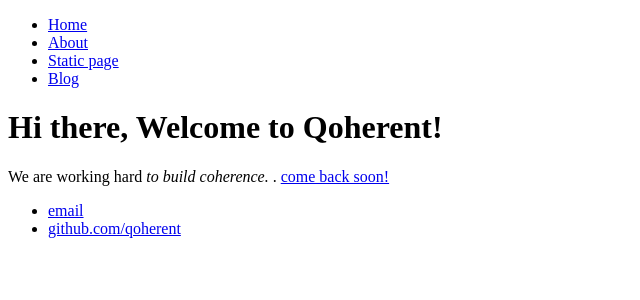
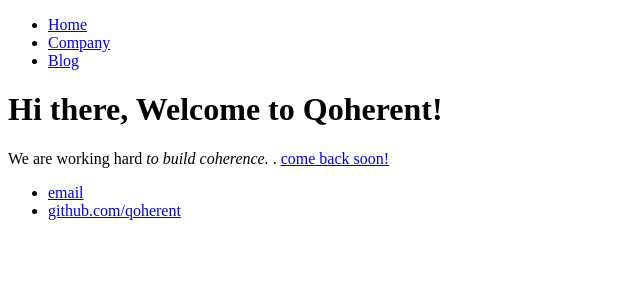
Before and after one commit to abeigi/ab, a Jekyll site: the page built from index.html, in a window 1280 px wide. Shown: the top 300 px of the page, without its empty margins (0-640 px from the left). Built offline with Jekyll 4.4.1, drawn with Linux system fonts in a browser that asks for light colours.

Commit message:
Update default.html

```diff
--- a/_layouts/default.html
+++ b/_layouts/default.html
@@ -9,8 +9,8 @@
 			<nav>
 	    		<ul>
 	        		<li><a href="/">Home</a></li>
-		        	<li><a href="/about">About</a></li>
-	        		<li><a href="/Static">Static page</a></li>
+		        	<li><a href="/Company">Company</a></li>
+	      <!--   		<li><a href="/Static">Static page</a></li> -->
 	        		<li><a href="/blog">Blog</a></li>
 	    		</ul>
 			</nav>
@@ -21,7 +21,7 @@
 			</div><!-- /.container -->
 			<footer>
 	    		<ul>
-	        		<li><a href="no">email</a></li>
+	        		<li><a href="info@qoherent.io">email</a></li>
 	        		<li><a href="https://github.com/abeigi">github.com/qoherent</a></li>
 				</ul>
 			</footer>
```
